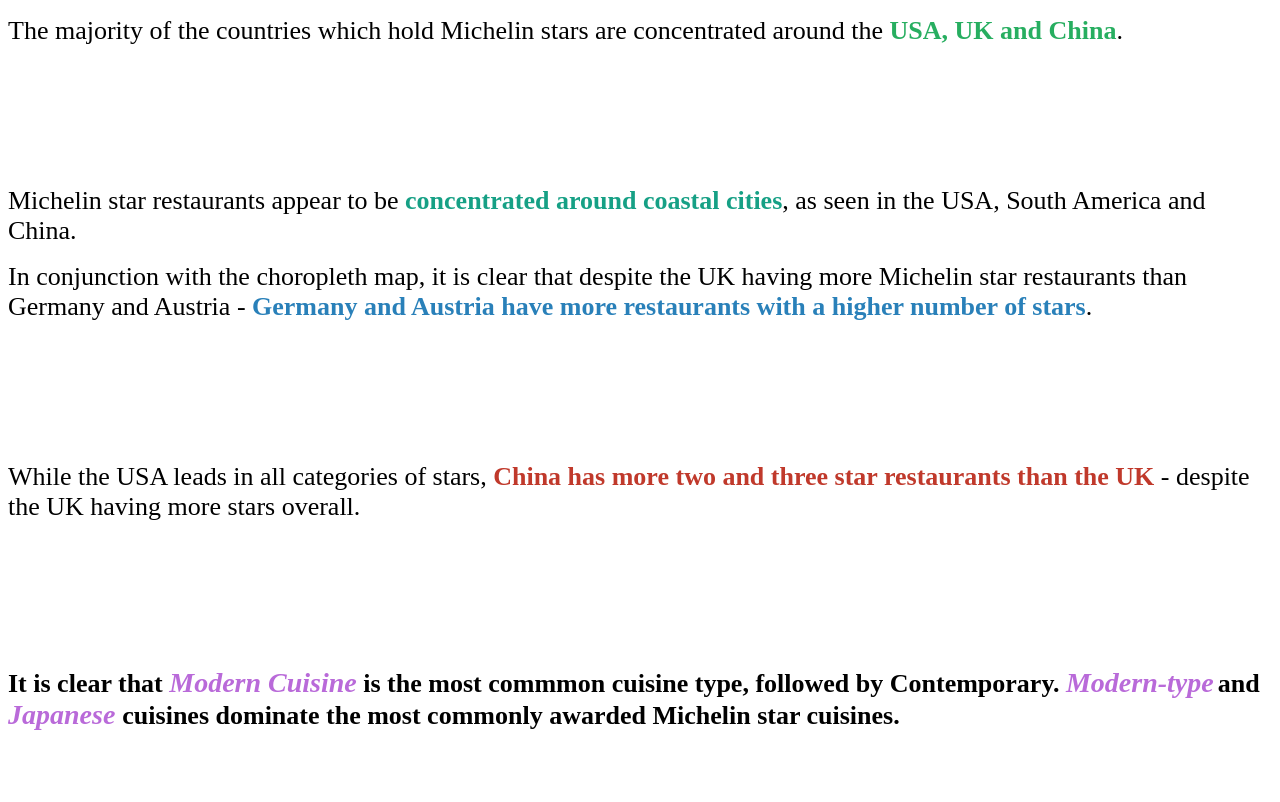
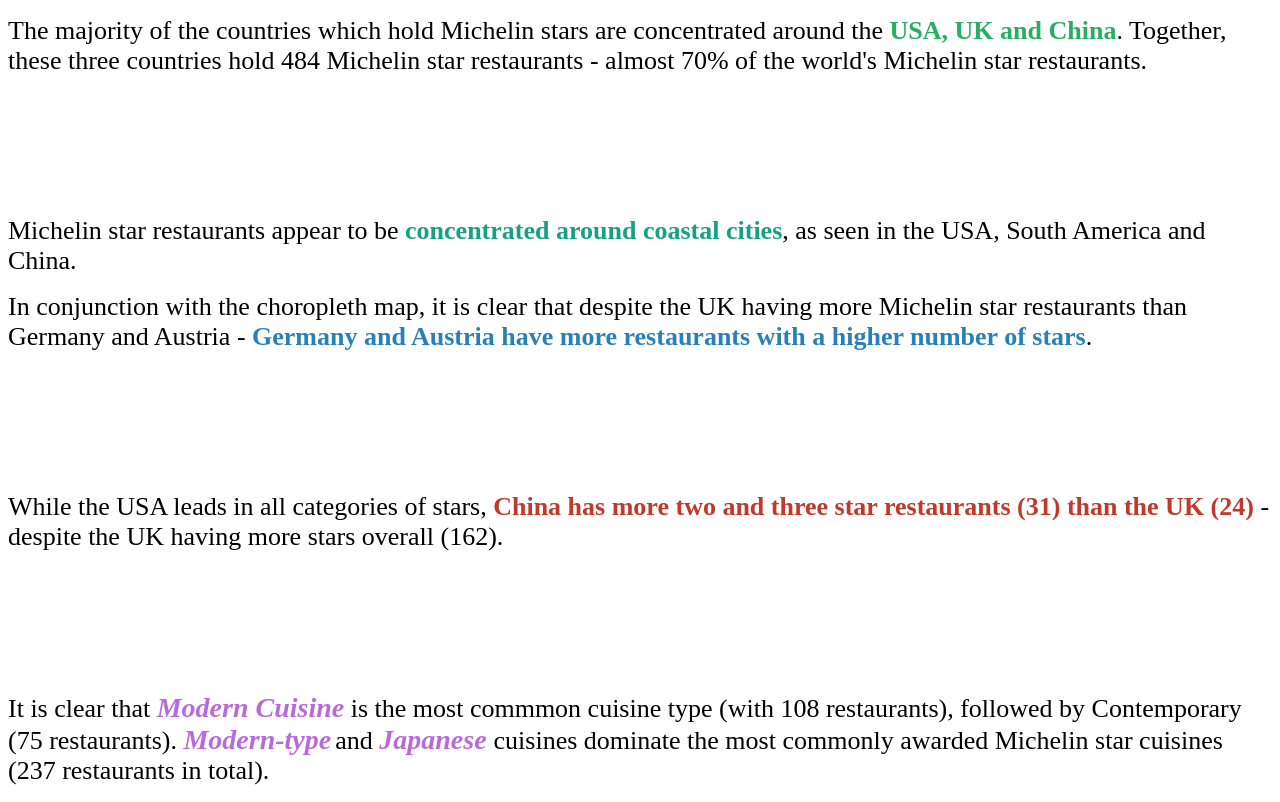
Before and after one commit to eddiechen1/assignment2, a plain HTML site: page index.html in a window 1280 px wide. Drawn offline with Linux system fonts and the light colour scheme; a script that the page names is missing.

Commit message:
Update index.html

```diff
--- a/index.html
+++ b/index.html
@@ -19,7 +19,8 @@
 </script>
 
 <p><span style="font-size:26px">The majority of the countries which hold Michelin stars are concentrated around the </span><span style="font-size:26px">
-<span style="color:#27ae60"><strong>USA, UK and China</strong></span></span><span style="font-size:26px">.</span></p>
+<span style="color:#27ae60"><strong>USA, UK and China</strong></span></span><span style="font-size:26px">.</span><span style="font-size:26px">
+  Together, these three countries hold 484 Michelin star restaurants - almost 70% of the world's Michelin star restaurants. </span><span style="font-size:26px"></p>
 <br><br><br><br><br><br>
 
 <div id="broad_vis"></div>
@@ -42,8 +43,8 @@
   }).catch(console.error);
 </script>
 <p><span style="font-size:26px">While the USA leads in all categories of stars,
-</span><span style="font-size:26px"><span style="color:#c0392b"><strong>China has more two and three star restaurants than the UK</strong>
-</span></span><span style="font-size:26px"> - despite the UK having more stars overall.</span></p>
+</span><span style="font-size:26px"><span style="color:#c0392b"><strong>China has more two and three star restaurants (31) than the UK (24)</strong>
+</span></span><span style="font-size:26px"> - despite the UK having more stars overall (162).</span></p>
 <br><br><br><br><br><br>
 
 <div id="bar_cuisine"></div>
@@ -52,13 +53,13 @@
   vegaEmbed('#bar_cuisine', spec4).then(function(result) {
   }).catch(console.error);
 </script>
-<h4><span style="font-size:26px">It is clear that </span><span style="font-size:28px"><strong><em>
+<p><span style="font-size:26px">It is clear that </span><span style="font-size:28px"><strong><em>
   <span style="color:#b96ad9">Modern Cuisine</span></em></strong></span><span style="font-size:26px">
-     is the most commmon cuisine type, followed by Contemporary. </span><span style="font-size:28px">
+     is the most commmon cuisine type (with 108 restaurants), followed by Contemporary (75 restaurants). </span><span style="font-size:28px">
       <span style="color:#b96ad9"><em><strong>Modern-type</strong></em></span></span>
       <span style="font-size:26px"><span style="color:#b96ad9"><em> </em></span>and
     </span><span style="font-size:28px"><span style="color:#b96ad9"><em><strong>Japanese</strong>
     </em></span></span><span style="font-size:26px"><span style="color:#b96ad9"><em> </em>
-    </span>cuisines dominate the most commonly awarded Michelin star cuisines.</span></h4>
+    </span>cuisines dominate the most commonly awarded Michelin star cuisines (237 restaurants in total).</span></p>
 </body>
 </html>
```
